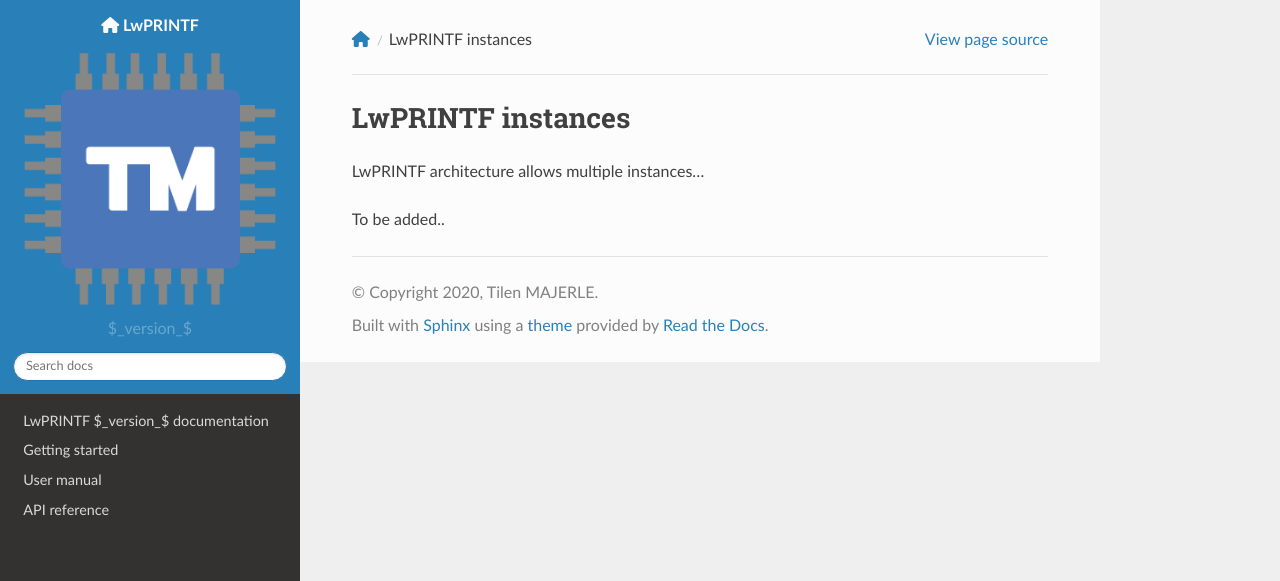
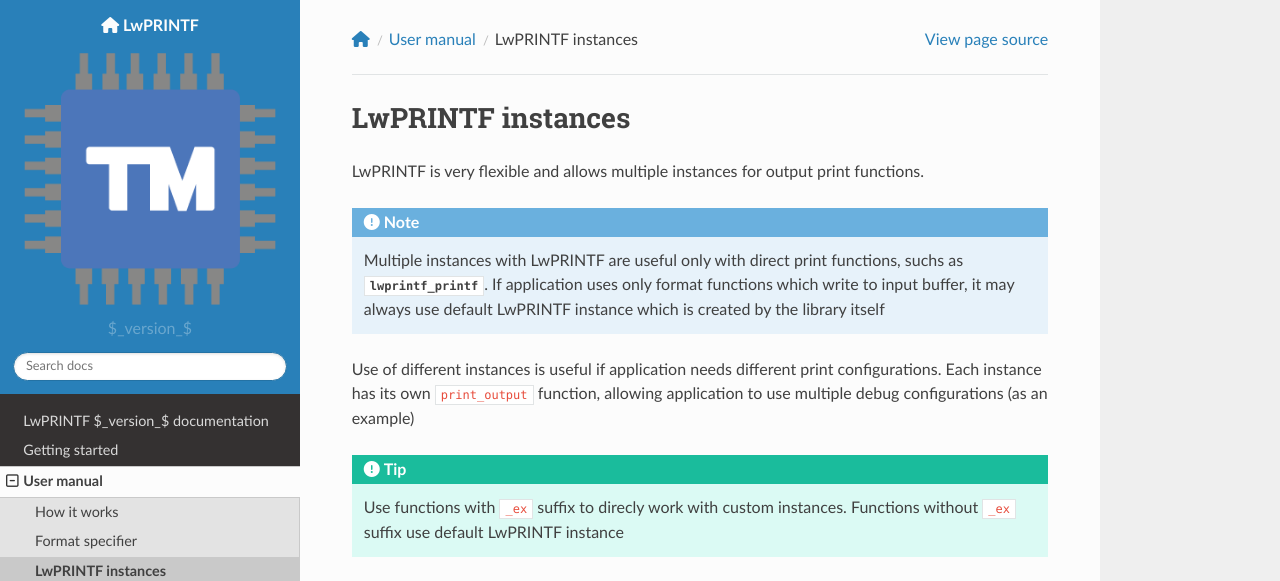
Before and after one commit to MaJerle/lwprintf, a Sphinx documentation site: the page built from docs/user-manual/instances.rst, in a window 1280 px wide and 1120 px high. Shown: the top 581 px of the window. Built offline with Sphinx 7.4.7 and the Read the Docs theme 2.0.0, drawn with Linux system fonts in a browser that asks for light colours; nearby versions of some CDN libraries; the version number could not be read and is left out; some of the changed text lies outside the part shown; grey boxes are pictures that could not be loaded.

Commit message:
Add more docs

```diff
--- a/docs/user-manual/index.rst
+++ b/docs/user-manual/index.rst
@@ -6,5 +6,7 @@
 .. toctree::
     :maxdepth: 2
 
+    how-it-works
     format-specifier
+    instances
     thread-safety
--- a/docs/user-manual/instances.rst
+++ b/docs/user-manual/instances.rst
@@ -3,10 +3,36 @@
 LwPRINTF instances
 ==================
 
-LwPRINTF architecture allows multiple instances...
+LwPRINTF is very flexible and allows multiple instances for output print functions.
 
-To be added..
+.. note::
+    Multiple instances with LwPRINTF are useful only with direct
+    print functions, suchs as :c:macro:`lwprintf_printf`.
+    If application uses only format functions which write to input buffer,
+    it may always use default LwPRINTF instance which is
+    created by the library itself
 
+Use of different instances is useful if application needs different print
+configurations. Each instance has its own ``print_output`` function,
+allowing application to use multiple debug configurations (as an example)
+
+.. tip::
+    Use functions with ``_ex`` suffix to direcly work with custom instances.
+    Functions without ``_ex`` suffix use default LwPRINTF instance
+
+.. literalinclude:: ../examples_src/example_instance.c
+    :language: c
+    :linenos:
+    :caption: Custom LwPRINTF instance for output
+
+.. note::
+    It is perfectly valid to use single output function for all application instances.
+    Use check against input parameter for :c:type:`lwprintf_t` if it matches your custom LwPRINTF instance memory address
+
+.. literalinclude:: ../examples_src/example_instance_single_func.c
+    :language: c
+    :linenos:
+    :caption: Single output function for all LwPRINTF instances
 
 .. toctree::
     :maxdepth: 2
```
Also changed, not shown: docs/user-manual/how-it-works.rst (+23 -1 lines), 4 other files.
